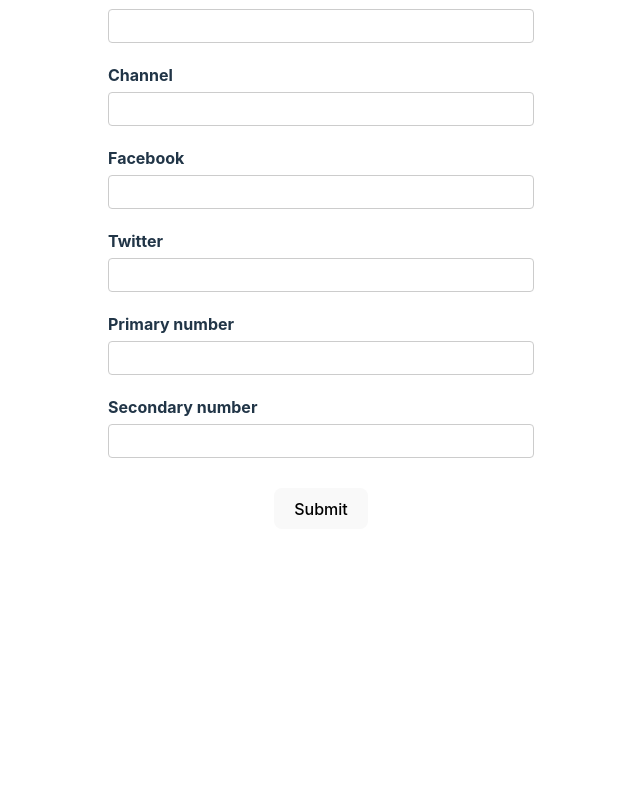
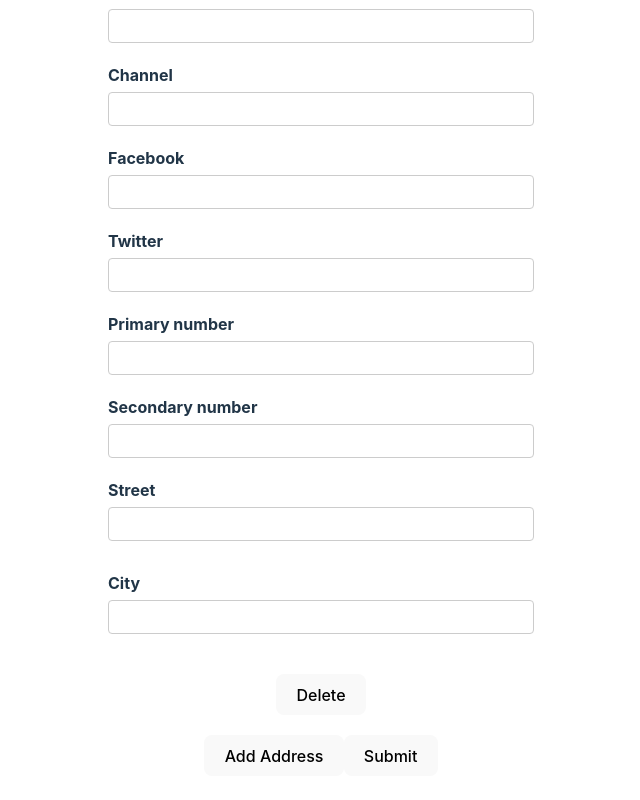
Before and after one commit to chaudhuree/react-hook-form-notes, a React (Vite) app: page / in a window 1280 px wide. Shown: the part 260-1060 px from the top of the page, without its empty margins (319-959 px from the left). Before the commit the page ends 821 px from the top, so only its background shows below. Built offline with nearby package versions, Linux system fonts and the light colour scheme.

Commit message:
8️⃣ dynamic field added

```diff
--- a/src/App.css
+++ b/src/App.css
@@ -10,7 +10,9 @@ label {
   display: flex;
   margin-bottom: 5px;
 }
-
+form{
+  max-width: 800px;
+}
 input[type="text"],
 input[type="email"],
 input[type="number"],
@@ -37,3 +39,22 @@ input[type="date"] {
 button{
   margin-top: 10px;
 }
+.my-10{
+  margin-top: 10px;
+  margin-bottom: 10px;
+}
+.d-flex{
+  display: flex;
+  flex-direction: column;
+  align-items: center;
+  gap: 10px;
+}
+.w-35{
+  width: 35%;
+}
+.w-20{
+  width: 20%;
+}
+.flex-1{
+  flex: 1;
+}
--- a/src/components/LoginForm.tsx
+++ b/src/components/LoginForm.tsx
@@ -1,7 +1,22 @@
-import { useForm } from "react-hook-form";
+import { useForm, useFieldArray } from "react-hook-form";
 import { DevTool } from "@hookform/devtools";
 
 function LoginForm() {
+  // typescript types
+  type FormValues = {
+    username: string;
+    email: string;
+    channel: string;
+    social: {
+      facebook: string;
+      twitter: string;
+    };
+    phone: string[];
+    address: {
+      street: string;
+      city: string;
+    }[];
+  };
   const { register, control, handleSubmit, formState } = useForm({
     defaultValues: {
       username: "",
@@ -12,20 +27,21 @@ function LoginForm() {
         twitter: "",
       },
       phone: ["", ""],
+      address: [
+        {
+          street: "",
+          city: "",
+        },
+      ],
     },
   });
   const { errors } = formState;
-  // typescript types
-  type FormValues = {
-    username: string;
-    email: string;
-    channel: string;
-    social: {
-      facebook: string;
-      twitter: string;
-    };
-    phone: string[];
-  };
+
+  // dynamic form fields
+  const { fields, append, remove } = useFieldArray({
+    control,
+    name: "address",
+  });
 
   const onSubmit = (data: FormValues) => {
     console.log(data);
@@ -103,6 +119,42 @@ function LoginForm() {
           <input type="text" id="secondary" {...register("phone.1")} />
         </div>
 
+        <div>
+          {fields.map((field, index) => (
+            <div key={field.id} className="my-10 d-flex">
+              <div className="form-control ">
+                <label htmlFor="street">Street</label>
+                <input
+                  type="text"
+                  id="street"
+                  {...register(`address.${index}.street` as const)}
+                  defaultValue={field.street}
+                />
+              </div>
+              <div className="form-control ">
+                <label htmlFor="city">City</label>
+                <input
+                  type="text"
+                  id="city"
+                  {...register(`address.${index}.city` as const)}
+                  defaultValue={field.city}
+                />
+              </div>
+              <button  type="button" onClick={() => remove(index)}>
+                Delete
+              </button>
+            </div>
+          ))}
+        </div>
+        <button
+          type="button"
+          onClick={() => {
+            append({ street: "", city: "" });
+          }}
+        >
+          Add Address
+        </button>
+
         <button>Submit</button>
       </form>
       <DevTool control={control} />
```
